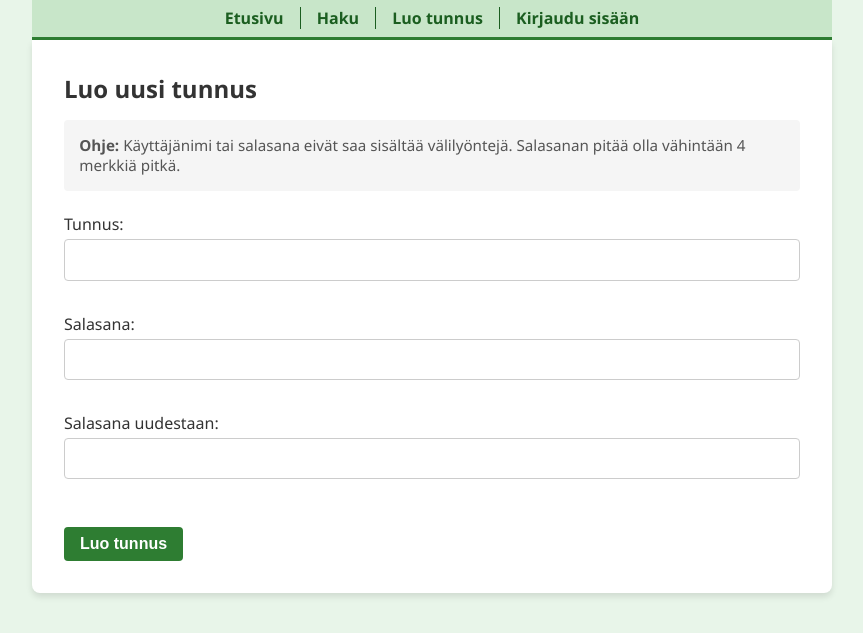
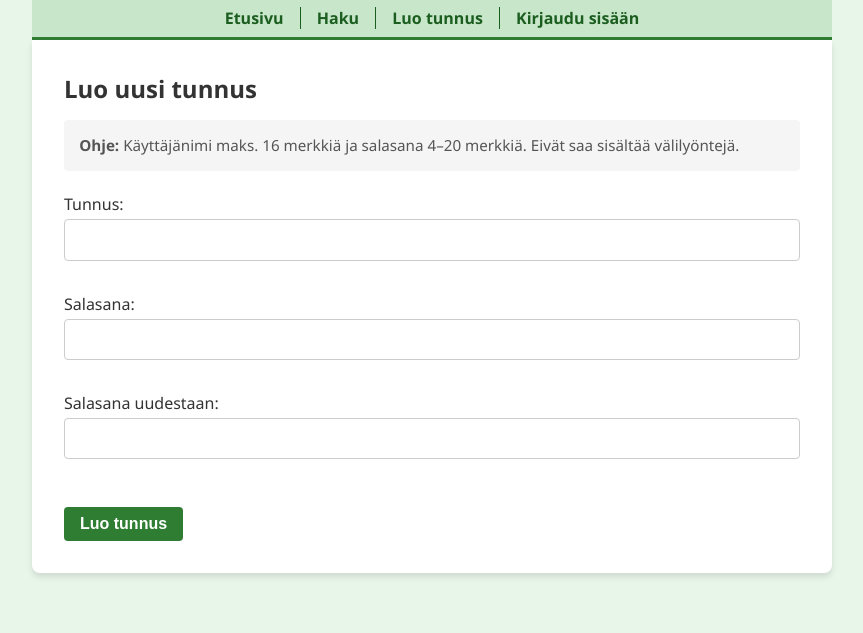
Before and after one commit to hamalol1/Tikawe-Tennissovellus, a Flask app: page /register in a window 1280 px wide. Shown: the part 116-749 px from the top of the page, without its empty margins (208-1071 px from the left). Run offline with Flask 3, Linux system fonts and the light colour scheme.

Commit message:
Added max password length validation and updated registration instructions

```diff
--- a/app.py
+++ b/app.py
@@ -83,6 +83,10 @@ def register():
 
         if len(password1) < 4:
             flash("VIRHE: Salasanan pitää olla vähintään 4 merkkiä pitkä")
+            return render_template("register.html", filled={"username": username})
+
+        if len(password1) > 20:
+            flash("VIRHE: Salasanan pituus saa olla enintään 20 merkkiä")
             return render_template("register.html", filled={"username": username})
 
         if password1 != password2:
--- a/templates/index.html
+++ b/templates/index.html
@@ -12,7 +12,7 @@
   <h2>Avoimet pelivuorot</h2>
 
   <p style="color: #555; font-size: 0.95em; margin-bottom: 1.5em; background-color: #f1f8e9; border: 1px solid #c5e1a5; padding: 1em; border-radius: 4px;">
-    <strong>Howdy Sailor!</strong> Tällä sivulla näkyy kaikki avoimet pelivuorot, joita voit selata vapaasti. Voit etsiä itsellesi sopivaa peliseuraa ja ilmoittautua mukaan klikkaamalla vuoroa.
+    <strong>Howdy innokas Tennispelaaja!</strong> Tällä sivulla näkyy kaikki avoimet pelivuorot, joita voit selata vapaasti. Voit etsiä itsellesi sopivaa peliseuraa ja ilmoittautua mukaan klikkaamalla vuoroa.
   </p>
 
   <p>
--- a/templates/register.html
+++ b/templates/register.html
@@ -6,7 +6,7 @@
   <h2>Luo uusi tunnus</h2>
 
   <p style="color: #555; font-size: 0.95em; margin-bottom: 1.5em; background-color: #f5f5f5; padding: 1em; border-radius: 4px;">
-    <strong>Ohje:</strong> Käyttäjänimi tai salasana eivät saa sisältää välilyöntejä. Salasanan pitää olla vähintään 4 merkkiä pitkä.
+    <strong>Ohje:</strong> Käyttäjänimi maks. 16 merkkiä ja salasana 4–20 merkkiä. Eivät saa sisältää välilyöntejä.
   </p>
 
   <form action="/register" method="post">
@@ -16,11 +16,11 @@
     </p>
     <p>
       <label for="password1">Salasana</label>: <br />
-      <input type="password" id="password1" name="password1" minlength="4" pattern="^\S+$" title="Ei välilyöntejä" required />
+      <input type="password" id="password1" name="password1" minlength="4" maxlength="20" pattern="^\S+$" title="Ei välilyöntejä" required />
     </p>
     <p>
       <label for="password2">Salasana uudestaan</label>: <br />
-      <input type="password" id="password2" name="password2" minlength="4" pattern="^\S+$" title="Ei välilyöntejä" required />
+      <input type="password" id="password2" name="password2" minlength="4" maxlength="20" pattern="^\S+$" title="Ei välilyöntejä" required />
     </p>
     <input type="hidden" name="csrf_token" value="{{ session.csrf_token }}" />
     <input type="submit" value="Luo tunnus" style="background-color: #2e7d32; color: white; border: none; padding: 0.5em 1em; border-radius: 4px; cursor: pointer; margin-top: 1em;" />
```
